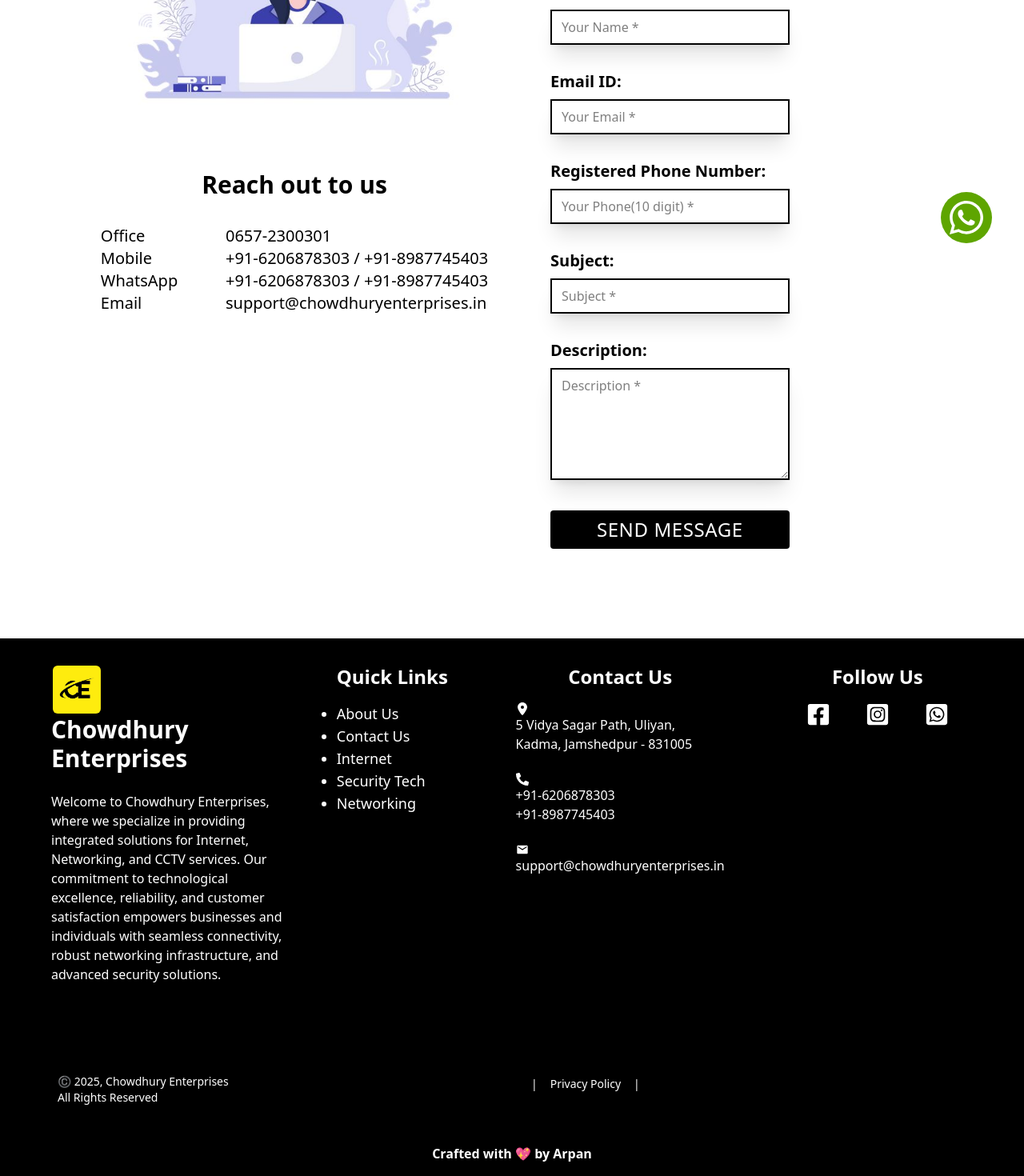
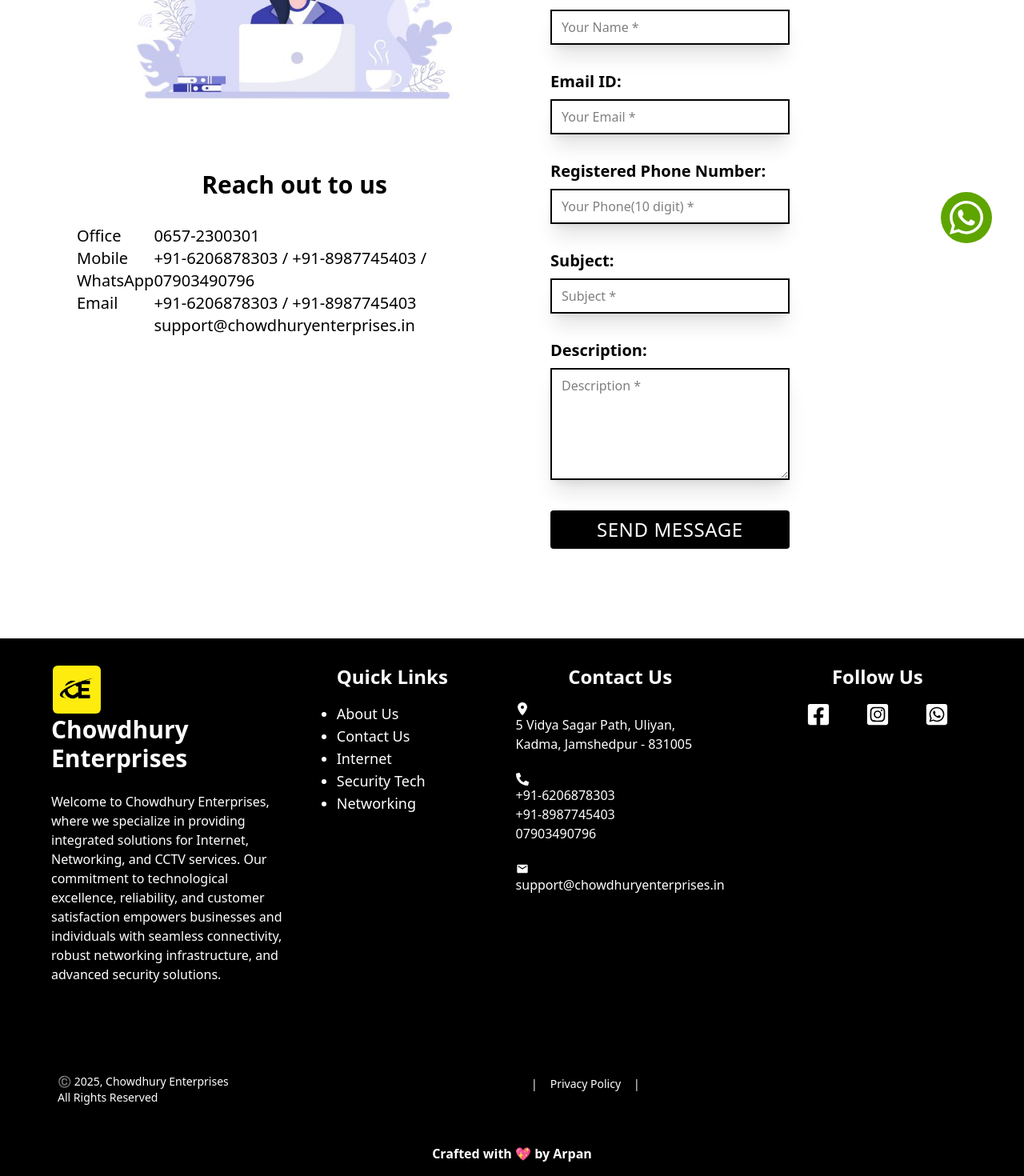
Before and after one commit to Arpan-117/chowdhury-enterprises, a React (Vite) app: page /contact in a window 1280 px wide. Shown: the part 456-1926 px from the top of the page at 80% size. Built offline with nearby package versions, Linux system fonts and the light colour scheme.

Commit message:
Added number for SEO

```diff
--- a/index.html
+++ b/index.html
@@ -19,7 +19,7 @@
     "postalCode": "831005",
     "addressCountry": "IN"
   },
-  "telephone": "+91-7903490796",
+  "telephone": "07903490796",
   "url": "https://www.chowdhuryenterprises.in/",
   "openingHours": "Mo-Sa 10:00-17:00",
   "geo": {
--- a/src/components/isp/ChatCE.jsx
+++ b/src/components/isp/ChatCE.jsx
@@ -17,7 +17,7 @@
           </div>
           <div className='lg:text-xl'>
             <p>0657-2300301</p>
-            <p>+91-6206878303 / +91-8987745403</p>
+            <p>+91-6206878303 / +91-8987745403 / 07903490796</p>
             <p>+91-6206878303 / +91-8987745403</p>
             <p>support@chowdhuryenterprises.in</p>
           </div>
@@ -38,7 +38,7 @@
           </div>
           <div className='md:text-xl md:text-right'>
             <p>0657-2300301</p>
-            <p>+91-6206878303 / +91-8987745403</p>
+            <p>+91-6206878303 / +91-8987745403 / 07903490796</p>
             <p>+91-6206878303 / +91-8987745403</p>
             <p>support@chowdhuryenterprises.in</p>
           </div>
@@ -65,7 +65,7 @@
                 <p>Mobile</p>
               </div>
               <div className='text-base basis-1/2'>
-                <p>+91-6206878303 / +91-8987745403</p>
+                <p>+91-6206878303 / +91-8987745403 / 07903490796</p>
               </div>
             </div>
             <div className='flex'>
--- a/src/components/isp/Layout/FooterCE.jsx
+++ b/src/components/isp/Layout/FooterCE.jsx
@@ -1,4 +1,4 @@
-import React from 'react'
+import { useState } from 'react'
 import { Link } from 'react-router'
 import logo from '../../../images/logo.jpg'
 import { FaLocationDot } from "react-icons/fa6"
@@ -9,6 +9,8 @@
 import { FaWhatsappSquare } from "react-icons/fa";
 
 function FooterCE() {
+  const [year, setYear] = useState(new Date().getFullYear());
+
   return (
     // <>
     //     <h1>FooterCE</h1>
@@ -61,6 +63,7 @@
             <FaPhoneAlt />
             <p>+91-6206878303</p>
             <p>+91-8987745403</p>
+            <p>07903490796</p>
             <br/>
             <MdEmail />
             <p>support@chowdhuryenterprises.in</p>
@@ -93,7 +96,7 @@
         <div className='lg:px-16 lg:py-8'>
           <div className='lg:flex lg:flex-row'>
             <div className='lg:basis-1/2 lg:px-2 lg:text-white'>
-              <p className='lg:text-white lg:text-sm'> ©️ 2025, Chowdhury Enterprises</p>
+              <p className='lg:text-white lg:text-sm'> ©️ {year}, Chowdhury Enterprises</p>
               <p className='lg:text-white lg:text-sm'>All Rights Reserved</p>
             </div>
 
@@ -156,6 +159,7 @@
             <FaPhoneAlt />
             <p>+91-6206878303</p>
             <p>+91-8987745403</p>
+            <p>07903490796</p>
             <br/>
             <MdEmail />
             <p>support@chowdhuryenterprises.in</p>
@@ -188,7 +192,7 @@
         <div className='md:px-16 md:py-8'>
           <div className='md:flex md:flex-row'>
             <div className='md:basis-1/2 md:px-2 md:text-white'>
-              <p className='md:text-white md:text-sm'> ©️ 2025, Chowdhury Enterprises</p>
+              <p className='md:text-white md:text-sm'> ©️ {year}, Chowdhury Enterprises</p>
               <p className='md:text-white md:text-sm'>All Rights Reserved</p>
             </div>
 
@@ -248,6 +252,7 @@
             <FaPhoneAlt />
             <p>+91-6206878303</p>
             <p>+91-8987745403</p>
+            <p>07903490796</p>
             <br/>
             <MdEmail />
             <p>support@chowdhuryenterprises.in</p>
@@ -282,7 +287,7 @@
         <div className='px-4 py-8'>
           <div className='flex flex-row'>
             <div className='basis-1/2 px-2 text-white'>
-              <p className='text-white text-sm'> ©️ 2025, Chowdhury Enterprises</p>
+              <p className='text-white text-sm'> ©️ {year}, Chowdhury Enterprises</p>
               <p className='text-white text-sm'>All Rights Reserved</p>
             </div>
 
--- a/src/pages/isp/BsnlCE.jsx
+++ b/src/pages/isp/BsnlCE.jsx
@@ -14,6 +14,12 @@
                         <buttton className='lg:bg-white lg:p-4 lg:text-black lg:text-2xl lg:tracking-wide lg:rounded lg:hover:bg-slate-200'>Book a connection</buttton>
                     </Link>
                 </div> */}
+
+              <div className='lg:px-20 lg:py-4 lg:text-left'>
+                  <Link to='/internet' >
+                      <button className='lg:bg-white lg:p-2 lg:text-black lg:text-xl lg:tracking-wide lg:rounded lg:hover:bg-slate-300'> ◀️ Back to Popular Plans </button>
+                  </Link>
+              </div>
 
                 <div className='lg:relative lg:h-[70vh] lg:mx-auto lg:w-[85%] lg:rounded-lg lg:overflow-hidden lg:bg-white'>
                     <div className='lg:absolute lg:top-1/2 lg:left-1/2 lg:-translate-x-1/2 lg:-translate-y-1/2 lg:w-full lg:h-full'>
--- a/src/pages/isp/RailwireCE.jsx
+++ b/src/pages/isp/RailwireCE.jsx
@@ -30,12 +30,17 @@
 
     {/* Large Screen UI */}
       <div className='lg:block md:hidden hidden'>
-        <div className='lg:bg-slate-200 lg:pt-16 lg:text-center'>
+        <div className='lg:bg-slate-200 lg:pt-10 lg:text-center'>
           {/* <div className='lg:pb-10 lg:pt-6'>
             <Link to='/new-connection' >
               <buttton className='lg:bg-black lg:p-4 lg:text-white lg:text-2xl lg:tracking-wide lg:rounded lg:hover:bg-slate-800'>Book a connection</buttton>
             </Link>
           </div> */}
+          <div className='lg:px-20 lg:py-4 lg:text-left'>
+            <Link to='/internet' >
+              <button className='lg:bg-black lg:p-2 lg:text-white lg:text-xl lg:tracking-wide lg:rounded lg:hover:bg-slate-800'> ◀️ Back to Popular Plans </button>
+            </Link>
+          </div>
 
           <div className='lg:relative lg:h-[70vh] lg:mx-auto lg:w-[85%] lg:rounded-lg lg:overflow-hidden lg:bg-black'>
             <div className='lg:absolute lg:top-1/2 lg:left-1/2 lg:-translate-x-1/2 lg:-translate-y-1/2 lg:w-full lg:h-full'>
@@ -77,7 +82,7 @@
         <div className='md:bg-slate-200 md:pt-16 md:text-center'>
           <div className='md:pb-10 md:pt-6'>
             <Link to='/new-connection' >
-              <buttton className='md:bg-black md:p-4 md:text-white md:text-xl md:tracking-wide md:rounded md:hover:bg-slate-800'>Book a connection</buttton>
+              <button className='md:bg-black md:p-4 md:text-white md:text-xl md:tracking-wide md:rounded md:hover:bg-slate-800'>Book a connection</button>
             </Link>
           </div>
 
```
